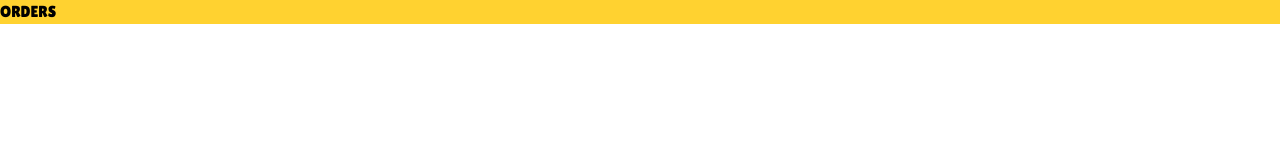
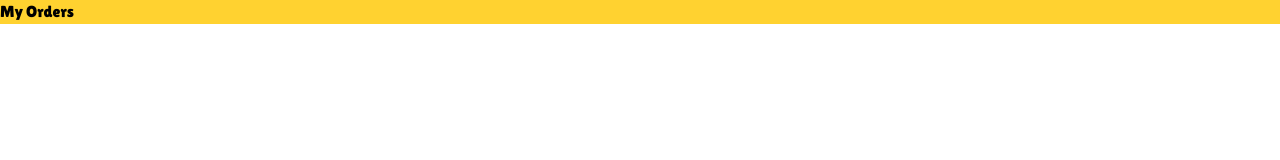
Before and after one commit to mahdibaderloo/fastfood, a React (Vite) app: page /orders in a window 1280 px wide. Shown: the top 160 px of the page. Built offline with nearby package versions, Linux system fonts and the light colour scheme.

Commit message:
add Header component

```diff
--- /dev/null
+++ b/src/components/Header.tsx
@@ -0,0 +1,13 @@
+interface Children {
+  [props: string]: string;
+}
+
+function Header({ children }: Children) {
+  return (
+    <header className="w-full flex items-center justify-center py-4 fixed bg-amber-300 dark:bg-neutral-800">
+      <p className="text-5xl dark:text-amber-300">{children}</p>
+    </header>
+  );
+}
+
+export default Header;
--- a/src/pages/Cart.tsx
+++ b/src/pages/Cart.tsx
@@ -1,3 +1,4 @@
+import Header from "../components/Header.js";
 import CartItem from "../features/cart/CartItem.js";
 import CartPrice from "../features/cart/CartPrice.js";
 import HeaderCart from "../features/cart/HeaderCart.js";
@@ -5,7 +6,7 @@ import HeaderCart from "../features/cart/HeaderCart.js";
 function Cart() {
   return (
     <>
-      <HeaderCart />
+      <Header>My Cart</Header>
       <main className="overflow-y-scroll pt-22">
         <ul className="flex flex-col gap-2">
           <CartItem />
--- a/src/pages/Orders.tsx
+++ b/src/pages/Orders.tsx
@@ -1,5 +1,9 @@
 function Orders() {
-  return <div>ORDERS</div>;
+  return (
+    <>
+      <header>My Orders</header>
+    </>
+  );
 }
 
 export default Orders;
```
